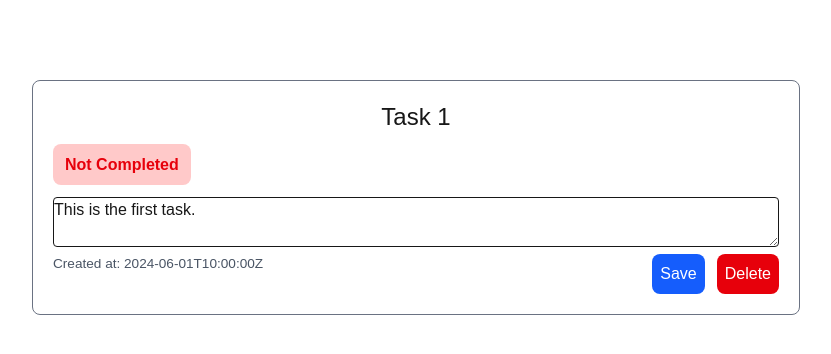
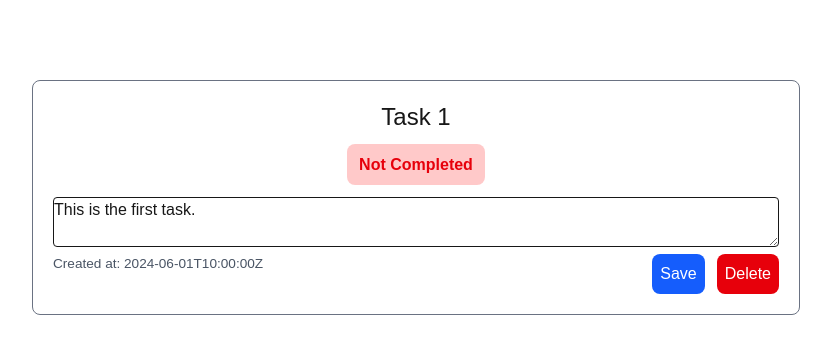
Before and after one commit to nmartou/nightborn-test, a Next.js app in the folder nightborn-app/: page /1 in a window 1280 px wide. Shown: the top 354 px of the page, without its empty margins (224-1055 px from the left). Built offline with nearby package versions, Linux system fonts and the light colour scheme.

Commit message:
feat(status): add className attribute to root element

```diff
--- a/nightborn-app/components/todo/status.tsx
+++ b/nightborn-app/components/todo/status.tsx
@@ -1,8 +1,8 @@
 "use client";
 
-export default function Status(props: { completed: boolean }) {
+export default function Status(props: { completed: boolean, className?: string }) {
     return(
-        <div>
+        <div className={props.className}>
             {props.completed ? (
                 <span className="text-green-600 font-bold rounded-lg bg-green-200 p-3">Completed</span>
             ) : (
```
